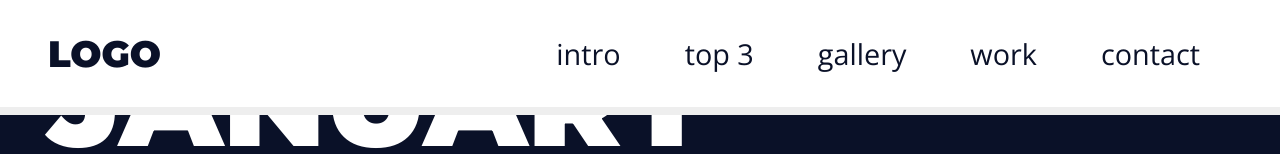
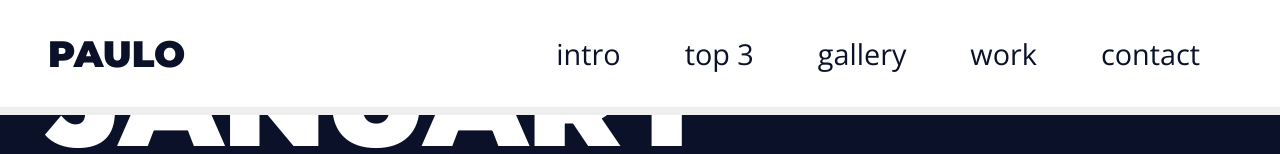
Before and after one commit to ViniSilva77/estudo-hmt, a plain HTML site: page index.html in a window 1280 px wide. Shown: the top 154 px of the page. Drawn offline with nearby package versions, Linux system fonts and the light colour scheme.

Commit message:
mudei o titulo da logo pra paulo

```diff
--- a/index.html
+++ b/index.html
@@ -14,7 +14,7 @@ rel="stylesheet">
 <aside class="menu white-bg">
     <div class="main-content menu-content">
     <h1>
-        <a href="#">LOGO</a>
+        <a href="#">PAULO</a>
     </h1>
     <nav>
 
```
